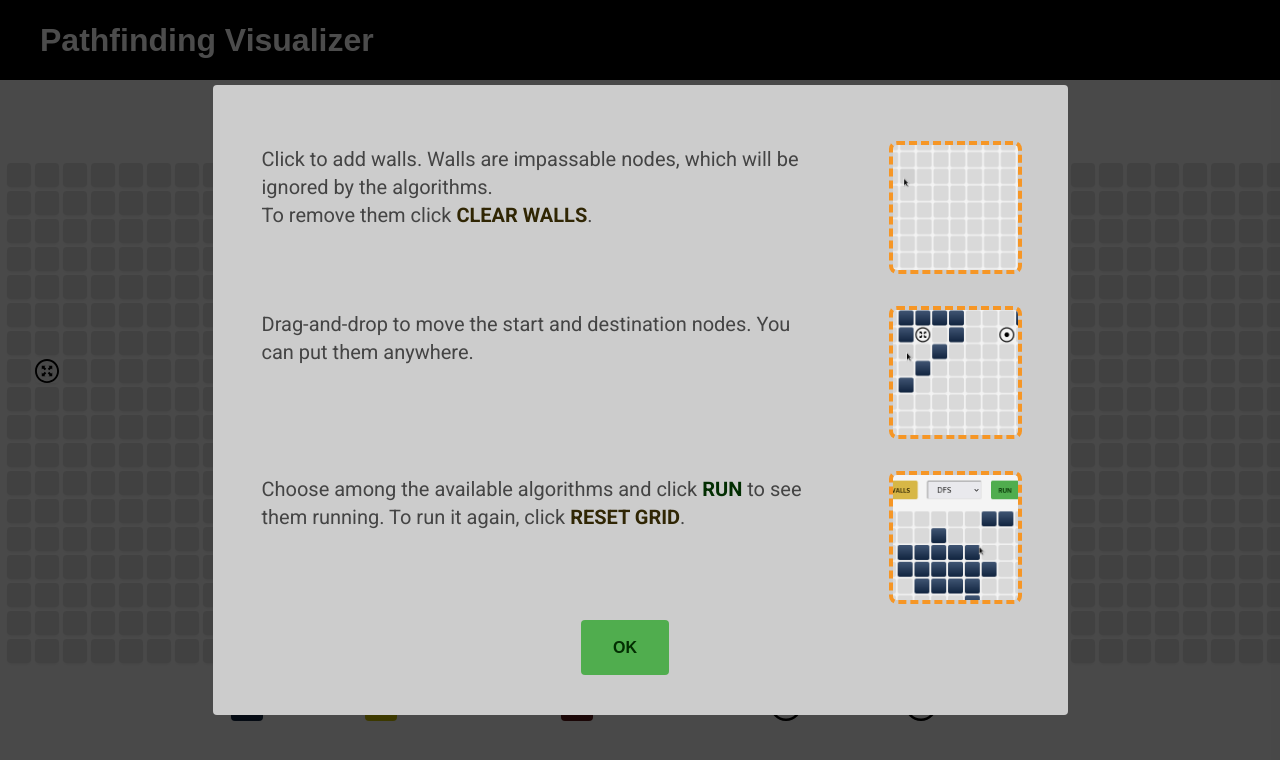
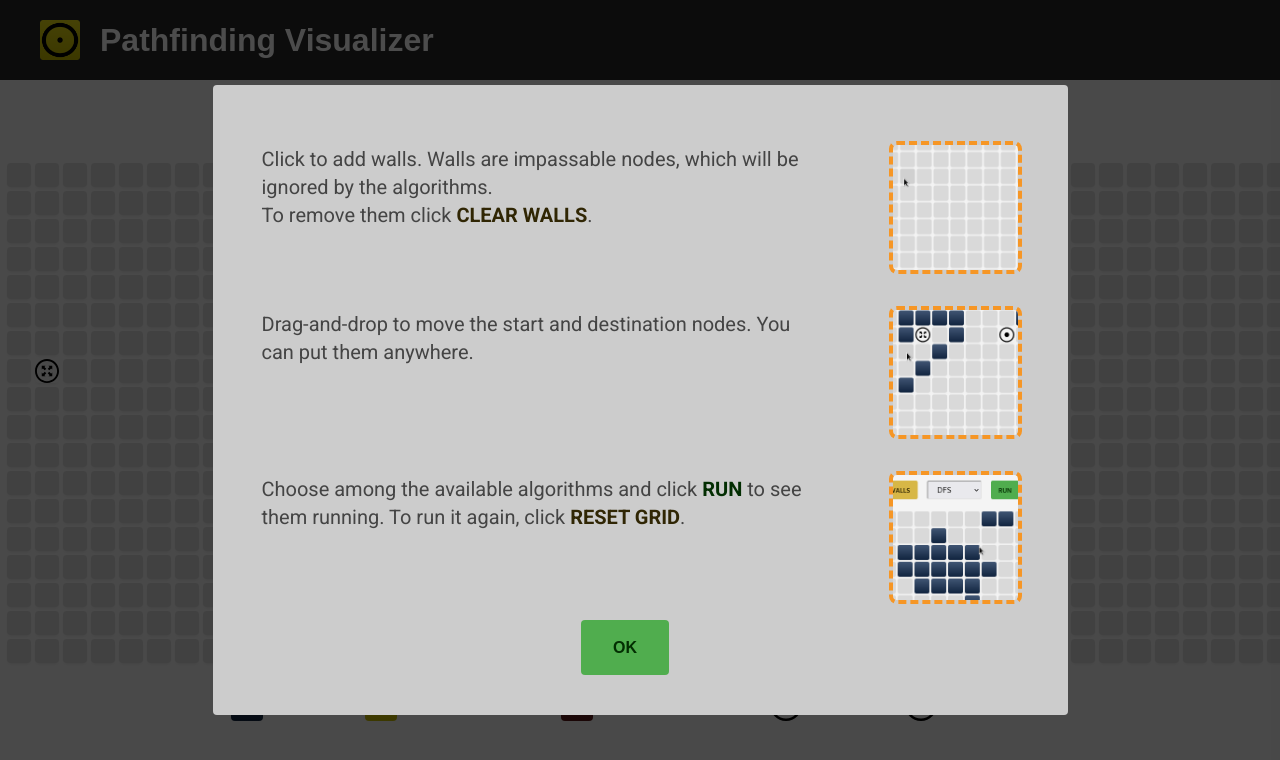
Before and after one commit to renatosnt/code-canvas, a React (Create React App) app: page / in a window 1280 px wide. Shown: the top 760 px of the page. Built offline with nearby package versions, Linux system fonts and the light colour scheme.

Commit message:
add favicon

```diff
--- a/package.json
+++ b/package.json
@@ -1,7 +1,7 @@
 {
-  "name": "meu-app",
+  "name": "pathfinding-visualizer",
   "version": "0.1.0",
-  "homepage": "https://renatosnt.github.io/code-canvas",
+  "homepage": "https://renatosnt.github.io/pathfinding-visualizer",
   "private": true,
   "dependencies": {
     "@testing-library/jest-dom": "^5.16.5",
--- a/public/index.html
+++ b/public/index.html
@@ -26,7 +26,7 @@
       work correctly both with client-side routing and a non-root public URL.
       Learn how to configure a non-root public URL by running `npm run build`.
     -->
-  <title>React App</title>
+  <title>Pathfinding Visualizer</title>
 </head>
 
 <body>
--- a/src/Header.css
+++ b/src/Header.css
@@ -1,16 +1,21 @@
 .header {
   margin: 0;
   padding: 0;
-  background-color: black;
+  background-color: #282828;
   height: 5rem;
   display: flex;
   align-items: center;
+  gap: 20px;
+}
+
+.header img {
+  width: 40px;
+  margin-left: 40px;
 }
 
 h1 {
   color: white;
   margin: 0;
-  margin-left: 40px;
   font-family: Arial, Helvetica, sans-serif;
   font-size: 2rem;
 }
--- a/src/Header.js
+++ b/src/Header.js
@@ -1,9 +1,11 @@
 import React from "react";
 import "./Header.css";
+import logo from "./img/logo.png";
 
 const Header = () => {
   return (
     <header className="header">
+      <img src={logo}></img>
       <h1 className="title">Pathfinding Visualizer</h1>
     </header>
   );
```
Also changed, not shown: src/img/logo.png (added), 13 other files (tests, documents, lock files or other folders).
